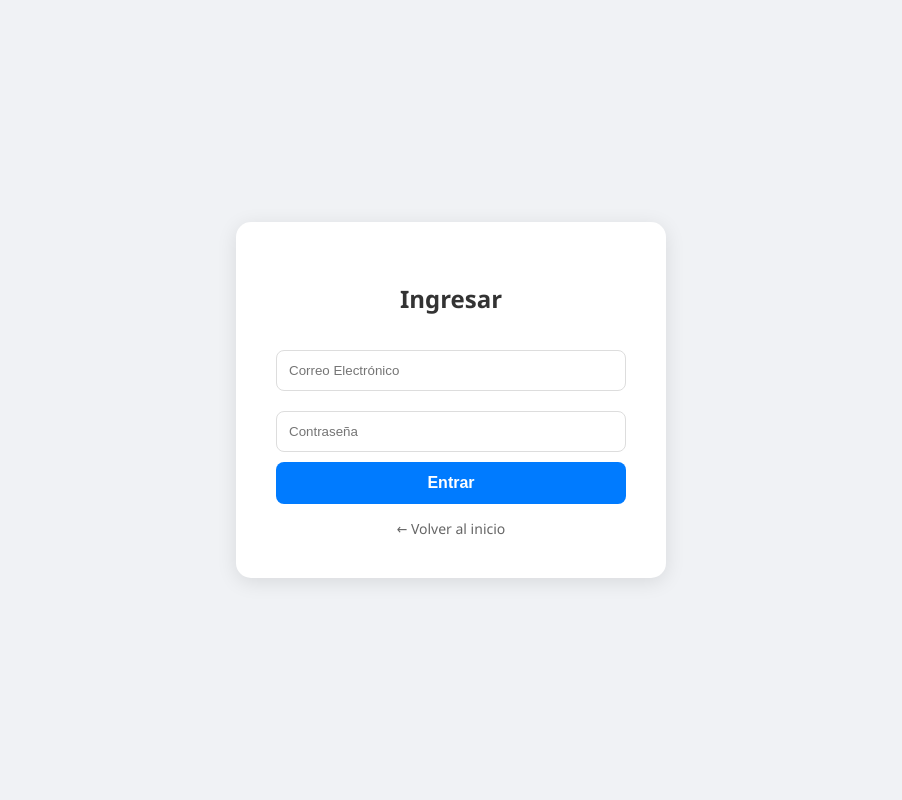
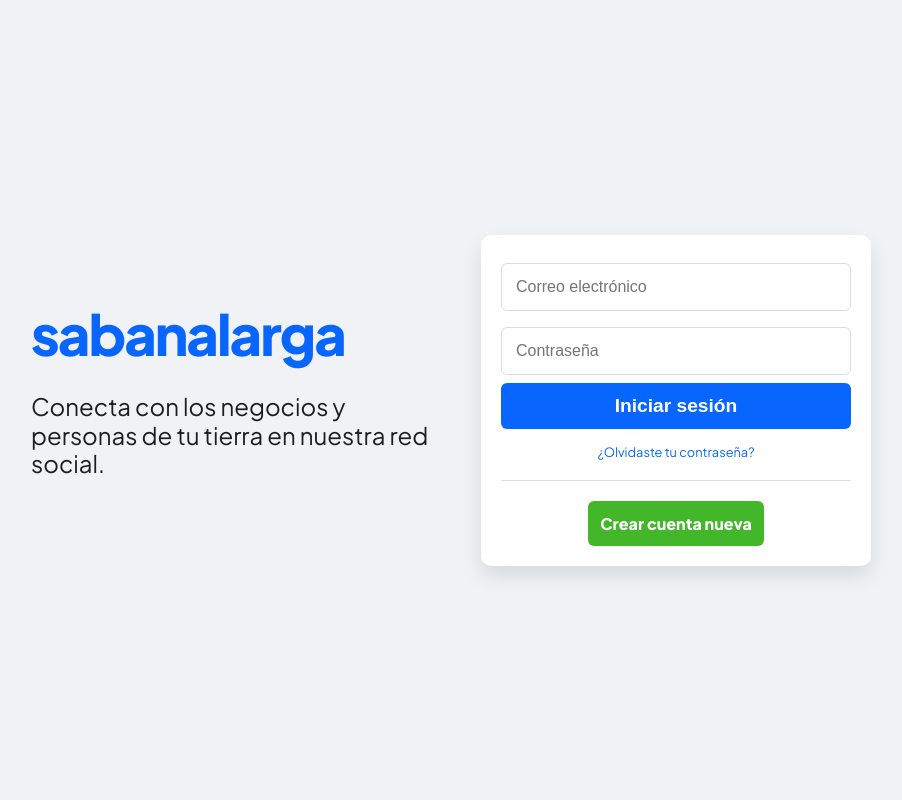
Before and after one commit to gleiderr99-boop/nuevo-proyecto, a Flask app: page /login in a window 1280 px wide. Shown: the whole page, without its empty margins (189-1091 px from the left). Run offline with Flask 3, Linux system fonts and the light colour scheme.

Commit message:
Update login.html

```diff
--- a/templates/login.html
+++ b/templates/login.html
@@ -1,26 +1,45 @@
 <!DOCTYPE html>
-<html>
+<html lang="es">
 <head>
-    <title>Gleider Shop - Login</title>
+    <meta charset="UTF-8">
+    <meta name="viewport" content="width=device-width, initial-scale=1.0">
+    <title>Iniciar Sesión | Sabanalarga Social</title>
+    <link href="https://fonts.googleapis.com/css2?family=Plus+Jakarta+Sans:wght@400;600;800&display=swap" rel="stylesheet">
     <style>
-        body { font-family: 'Segoe UI', Tahoma, Geneva, Verdana, sans-serif; background: #f0f2f5; display: flex; justify-content: center; align-items: center; height: 100vh; margin: 0; }
-        .login-card { background: white; padding: 40px; border-radius: 15px; box-shadow: 0 4px 20px rgba(0,0,0,0.1); width: 350px; text-align: center; }
-        h2 { color: #333; margin-bottom: 25px; }
-        input { width: 100%; padding: 12px; margin: 10px 0; border: 1px solid #ddd; border-radius: 8px; box-sizing: border-box; }
-        button { width: 100%; padding: 12px; background: #007bff; color: white; border: none; border-radius: 8px; cursor: pointer; font-size: 16px; font-weight: bold; transition: 0.3s; }
-        button:hover { background: #0056b3; }
-        .back-link { display: block; margin-top: 15px; color: #666; text-decoration: none; font-size: 14px; }
+        body { font-family: 'Plus Jakarta Sans', sans-serif; background: #f0f2f5; display: flex; justify-content: center; align-items: center; height: 100vh; margin: 0; }
+        .login-container { display: flex; max-width: 900px; align-items: center; gap: 50px; padding: 20px; }
+        .brand-section { max-width: 400px; }
+        .brand-section h1 { color: #0866ff; font-size: 3.5rem; margin: 0; letter-spacing: -2px; }
+        .brand-section p { font-size: 1.5rem; line-height: 1.2; color: #1c1e21; }
+
+        .login-card { background: white; padding: 20px; border-radius: 10px; box-shadow: 0 10px 20px rgba(0,0,0,0.1); width: 350px; text-align: center; }
+        input { width: 100%; padding: 14px; margin: 8px 0; border: 1px solid #ddd; border-radius: 6px; box-sizing: border-box; font-size: 1rem; }
+        .btn-login { width: 100%; padding: 12px; background: #0866ff; color: white; border: none; border-radius: 6px; font-weight: 700; font-size: 1.2rem; cursor: pointer; }
+        .hr { border-top: 1px solid #dadde1; margin: 20px 0; }
+        .btn-new { background: #42b72a; padding: 12px; color: white; text-decoration: none; border-radius: 6px; font-weight: 700; display: inline-block; }
+
+        @media (max-width: 768px) {
+            .login-container { flex-direction: column; text-align: center; gap: 20px; }
+            .brand-section h1 { font-size: 2.5rem; }
+        }
     </style>
 </head>
 <body>
-    <div class="login-card">
-        <h2>Ingresar</h2>
-        <form method="POST">
-            <input type="email" name="correo" placeholder="Correo Electrónico" required>
-            <input type="password" name="pass" placeholder="Contraseña" required>
-            <button type="submit">Entrar</button>
-        </form>
-        <a href="/" class="back-link">← Volver al inicio</a>
+    <div class="login-container">
+        <div class="brand-section">
+            <h1>sabanalarga</h1>
+            <p>Conecta con los negocios y personas de tu tierra en nuestra red social.</p>
+        </div>
+        <div class="login-card">
+            <form action="/login" method="POST">
+                <input type="email" name="correo" placeholder="Correo electrónico" required>
+                <input type="password" name="pass" placeholder="Contraseña" required>
+                <button type="submit" class="btn-login">Iniciar sesión</button>
+            </form>
+            <a href="#" style="color:#0866ff; font-size:0.8rem; display:block; margin:15px 0; text-decoration:none;">¿Olvidaste tu contraseña?</a>
+            <div class="hr"></div>
+            <a href="/registro" class="btn-new">Crear cuenta nueva</a>
+        </div>
     </div>
 </body>
 </html>
```
